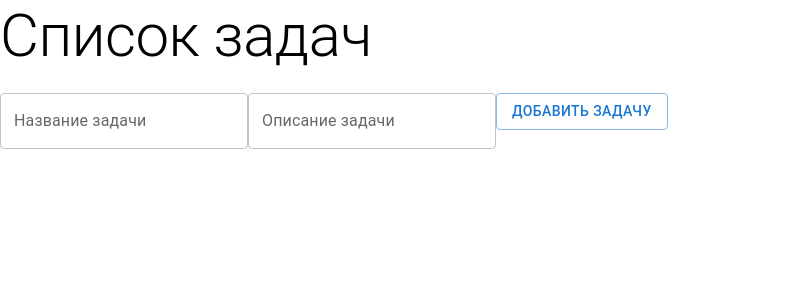
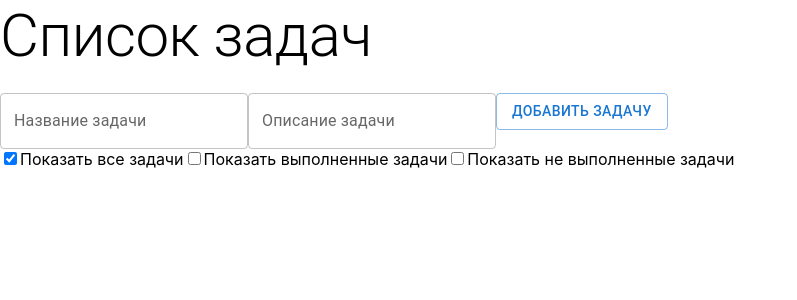
Before and after one commit to Hydrobee3000/todo, a React (Create React App) app: page / in a window 1280 px wide. Shown: the top 300 px of the page, without its empty margins (0-797 px from the left). Built offline with nearby package versions, Linux system fonts and the light colour scheme.

Commit message:
Добавлена фильтрация по статусу задачи

```diff
--- a/src/App.tsx
+++ b/src/App.tsx
@@ -1,11 +1,14 @@
 import React, { useState } from 'react'
-import { Task } from './types'
 import { Typography } from '@mui/material'
 import TaskForm from './components/TaskForm'
 import TaskList from './components/TaskList'
+import { Task } from './types'
 
 const App: React.FC = () => {
   const [tasks, setTasks] = useState<Task[]>([])
+  const [showAllTasks, setShowAllTasks] = useState(true) // Изменяем начальное состояние на true
+  const [showCompleted, setShowCompleted] = useState(false)
+  const [showIncomplete, setShowIncomplete] = useState(false)
 
   const createTask = (newTask: Task) => {
     setTasks([...tasks, newTask])
@@ -23,13 +26,58 @@ const App: React.FC = () => {
     setTasks((prevTasks) => prevTasks.map((task) => (task.id === updatedTask.id ? updatedTask : task)))
   }
 
+  const handleShowAllTasksChange = () => {
+    setShowAllTasks(true)
+    setShowCompleted(false)
+    setShowIncomplete(false)
+  }
+
+  const handleShowCompletedChange = () => {
+    setShowAllTasks(false)
+    setShowCompleted(true)
+    setShowIncomplete(false)
+  }
+
+  const handleShowIncompleteChange = () => {
+    setShowAllTasks(false)
+    setShowCompleted(false)
+    setShowIncomplete(true)
+  }
+
+  // Фильтрации задач
+  const filteredTasks = tasks.filter((task) => {
+    if (showAllTasks) return true
+    if (showCompleted && task.completed) return true
+    if (showIncomplete && !task.completed) return true
+    return false
+  })
+
   return (
     <div>
       <Typography variant='h2' gutterBottom>
         Список задач
       </Typography>
       <TaskForm onCreateTask={createTask} />
-      <TaskList tasks={tasks} onDeleteTask={deleteTask} onToggleTask={toggleTask} onUpdateTask={updateTask} />
+      <div>
+        <label>
+          <input type='checkbox' checked={showAllTasks} onChange={handleShowAllTasksChange} />
+          Показать все задачи
+        </label>
+        <label>
+          <input type='checkbox' checked={showCompleted} onChange={handleShowCompletedChange} />
+          Показать выполненные задачи
+        </label>
+        <label>
+          <input type='checkbox' checked={showIncomplete} onChange={handleShowIncompleteChange} />
+          Показать не выполненные задачи
+        </label>
+      </div>
+      <TaskList
+        tasks={filteredTasks} // Используем отфильтрованные задачи для отображения
+        onDeleteTask={deleteTask}
+        onToggleTask={toggleTask}
+        onUpdateTask={updateTask}
+      />
     </div>
   )
 }
```
